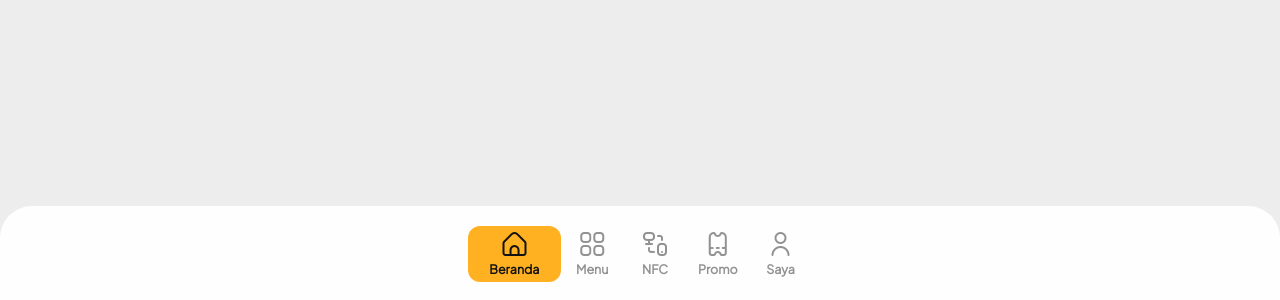
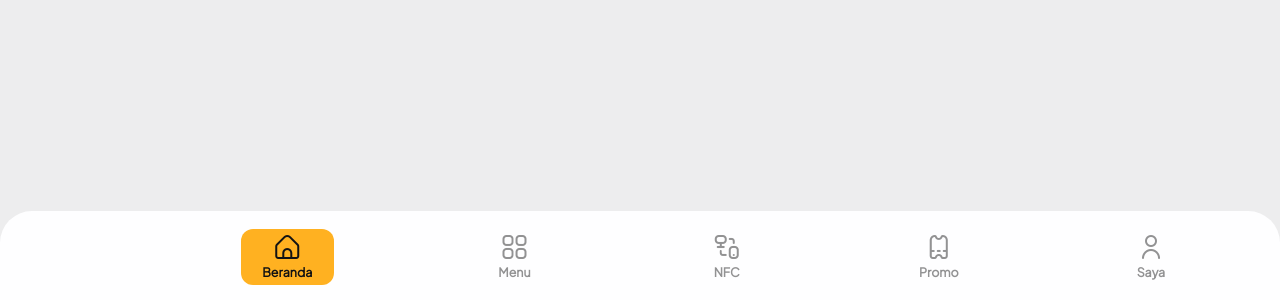
Before and after one commit to TirthaAhmadNazuha/my-react-app-beginner, a React (Create React App) app: page / in a window 1280 px wide. Shown: the part 500-800 px from the top of the page. Built offline with nearby package versions, Linux system fonts and the light colour scheme.

Commit message:
change manifest.json and title

```diff
--- a/public/index.html
+++ b/public/index.html
@@ -24,7 +24,7 @@
       work correctly both with client-side routing and a non-root public URL.
       Learn how to configure a non-root public URL by running `npm run build`.
     -->
-    <title>React App</title>
+    <title>Kopi kodingan</title>
   </head>
   <body>
     <noscript>You need to enable JavaScript to run this app.</noscript>
--- a/src/App.css
+++ b/src/App.css
@@ -9,10 +9,9 @@
   -webkit-box-align: center;
       -ms-flex-align: center;
           align-items: center;
-  -webkit-box-pack: center;
-      -ms-flex-pack: center;
-          justify-content: center;
-  padding: 20px calc(18px + 1vw) 18px calc(18px + 1vw);
+  -ms-flex-pack: distribute;
+      justify-content: space-around;
+  padding: 18px calc(10px + 1vw) 15px calc(10px + 1vw);
   text-align: center;
   border-top-left-radius: 32px;
   border-top-right-radius: 32px;
@@ -34,6 +33,7 @@
           justify-content: center;
   text-align: center;
   padding: 5px;
+  margin: 0 3px;
   width: calc(50px + 1vw);
   border-radius: 12px;
   -webkit-box-sizing: border-box;
--- a/src/App.scss
+++ b/src/App.scss
@@ -5,8 +5,8 @@
     right: 0;
     display: flex;
     align-items: center;
-    justify-content: center;
-    padding: 20px calc(18px + 1vw) 18px calc(18px + 1vw);
+    justify-content: space-around;
+    padding: 18px calc(10px + 1vw) 15px calc(10px + 1vw);
     text-align: center;
     border-top-left-radius: 32px;
     border-top-right-radius: 32px;
@@ -17,6 +17,7 @@
         justify-content: center;
         text-align: center;
         padding: 5px;
+        margin: 0 3px;
         width: calc(50px + 1vw);
         border-radius: 12px;
         box-sizing: border-box;
```
Also changed, not shown: public/manifest.json, 1 other file (tests, documents, lock files or other folders).
